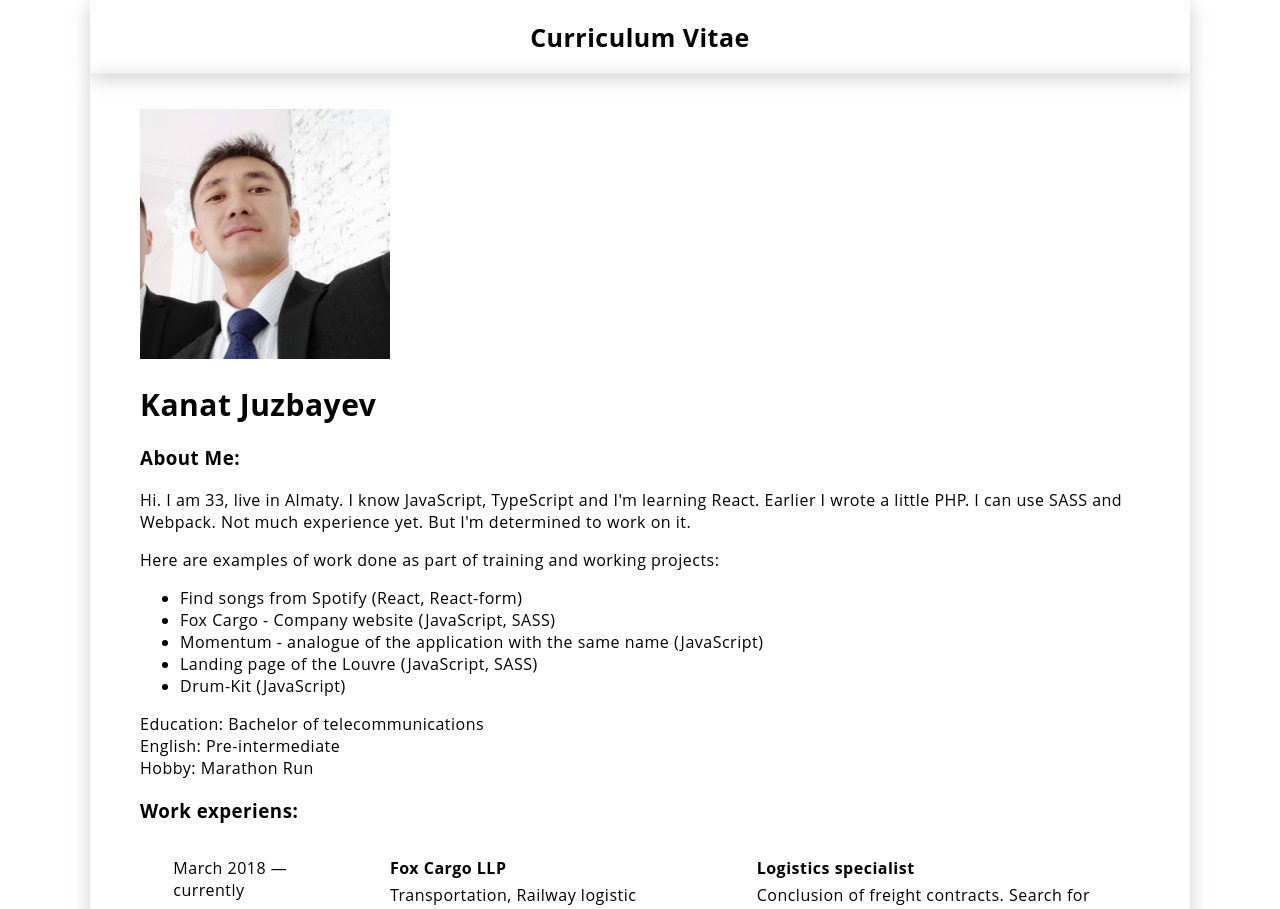
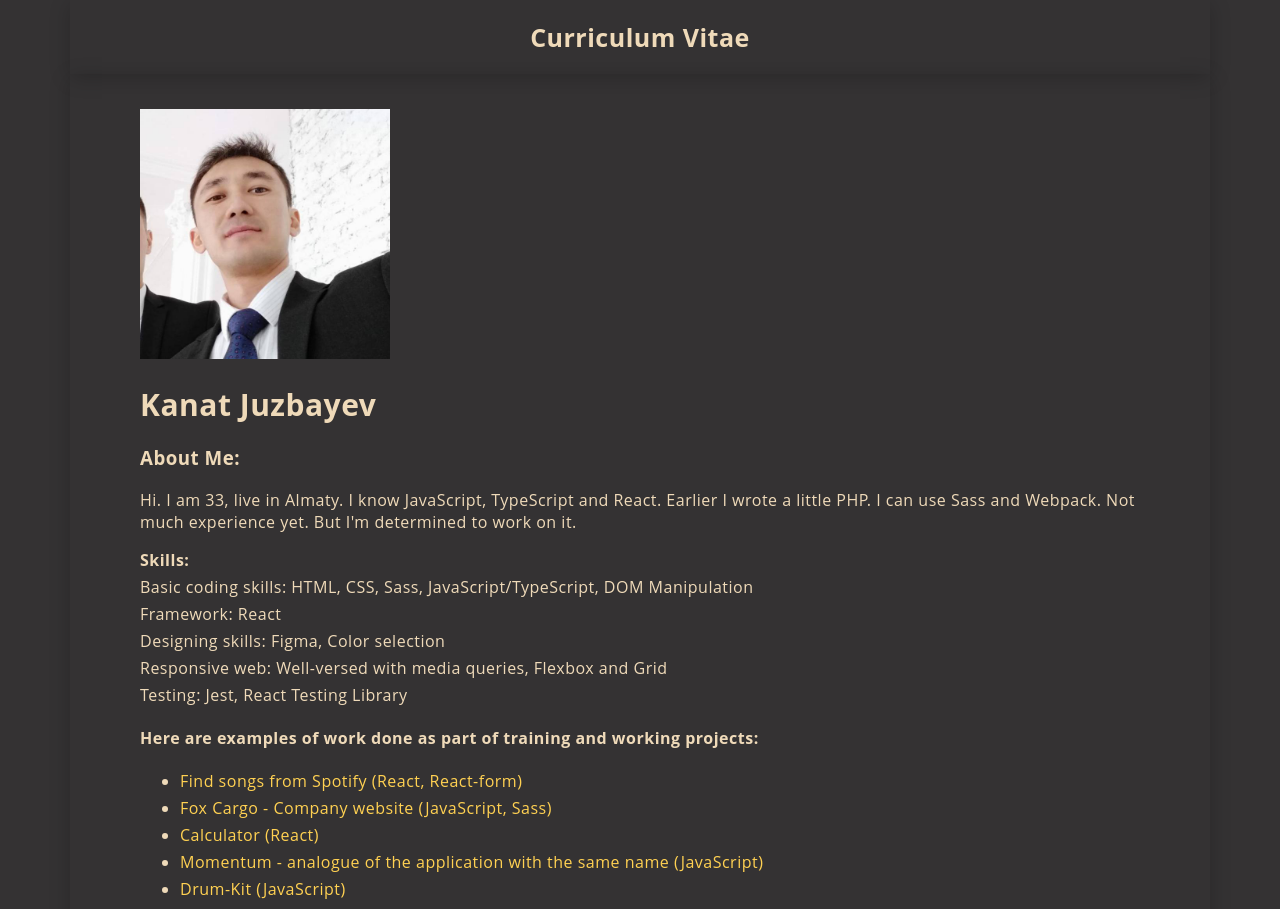
Before and after one commit to KanatJuzbayev/cv-react, a React (Create React App) app: page / in a window 1280 px wide. Shown: the top 909 px of the page. Built offline with nearby package versions, Linux system fonts and the light colour scheme.

Commit message:
feat: add project component

```diff
--- a/src/App.css
+++ /dev/null
@@ -1,99 +0,0 @@
-.App {
-  text-align: center;
-}
-
-.wrapper {
-  max-width: 1000px;
-  margin: auto;
-  box-shadow: 0px 4px 20px rgba(0, 0, 0, 0.2);
-  padding: 20px 50px;
-}
-
-.header__wrapper {
-  text-align: center;
-}
-
-.outer {
-  font-size: 30px;
-}
-
-.header__tittle {
-  font-size: 25px;
-  font-weight: bold;
-  margin: 0px;
-}
-
-.content__wrapper {
-  text-align: left;
-}
-
-.footer_wrapper {
-  display: flex;
-  flex-wrap: wrap;
-  justify-content: space-between;
-  margin-bottom: 30px;
-}
-
-.avatar {
-  width: 250px;
-  margin-top: 15px;
-}
-
-.list {
-  padding-left: 0;
-  list-style: none;
-}
-
-.link {
-  cursor: pointer;
-  display: inline-flex;
-  align-items: center;
-  text-decoration: none;
-  color: black;
-}
-
-.link:hover {
-  color: #12b7b6;
-}
-
-.ico-github {
-  width: 50px;
-  margin-right: 15px;
-}
-
-.rs-school-js {
-  visibility: hidden;
-  width: 70px;
-  margin-right: 15px;
-}
-
-.work {
-  display: flex;
-  justify-content: space-around;
-  align-items: flex-start;
-}
-
-.date {
-  width: 150px;
-}
-
-.place {
-  width: 300px;
-}
-
-.position {
-  width: 350px;
-}
-
-.experiens__tittle {
-  font-weight: bold;
-  margin-bottom: 5px;
-}
-
-.experiens__text {
-  margin-top: 5px;
-}
-
-.address {
-  margin-bottom: 40px;
-}
--- a/src/App.tsx
+++ b/src/App.tsx
@@ -1,6 +1,7 @@
 import React from 'react';
-import './App.css';
 import icoGithub from './img/ico-github.svg';
+import Project from './components/project/Project';
+import projects from './components/project/projects.json';
 
 function App() {
   return (
@@ -15,57 +16,24 @@ function App() {
         <section>
           <h3>About Me:</h3>
           <p>
-            Hi. I am 33, live in Аlmaty. I know JavaScript, TypeScript and I&apos;m learning React.
-            Earlier I wrote a little PHP. I can use SASS and Webpack. Not much experience yet. But
-            I&apos;m determined to work on it.
+            Hi. I am 33, live in Аlmaty. I know JavaScript, TypeScript and React. Earlier I wrote a
+            little PHP. I can use Sass and Webpack. Not much experience yet. But I&apos;m determined
+            to work on it.
           </p>
-          <p>Here are examples of work done as part of training and working projects:</p>
-          <ul>
-            <li>
-              <a
-                className="link"
-                target="_blank"
-                rel="noreferrer"
-                href="https://kanatjuzbayev-hooks.netlify.app/"
-              >
-                Find songs from Spotify (React, React-form)
-              </a>
-            </li>
-            <li>
-              <a className="link" target="_blank" rel="noreferrer" href="https://foxcargo.kz/">
-                Fox Cargo - Company website (JavaScript, SASS)
-              </a>
-            </li>
-            <li>
-              <a
-                className="link"
-                target="_blank"
-                rel="noreferrer"
-                href="https://kanatjuzbayev-momentum.netlify.app/"
-              >
-                Momentum - analogue of the application with the same name (JavaScript)
-              </a>
-            </li>
-            <li>
-              <a
-                className="link"
-                target="_blank"
-                rel="noreferrer"
-                href="https://kanatjuzbayev-museum.netlify.app/"
-              >
-                Landing page of the Louvre (JavaScript, SASS)
-              </a>
-            </li>
-            <li>
-              <a
-                className="link"
-                target="_blank"
-                rel="noreferrer"
-                href="https://kanatjuzbayev-drum-kit.netlify.app/"
-              >
-                Drum-Kit (JavaScript)
-              </a>
-            </li>
+          <div className="skills">
+            <h4>Skills:</h4>
+            <p>Basic coding skills: HTML, CSS, Sass, JavaScript/TypeScript, DOM Manipulation</p>
+            <p>Framework: React</p>
+            <p>Designing skills: Figma, Color selection</p>
+            <p>Responsive web: Well-versed with media queries, Flexbox and Grid</p>
+            <p>Testing: Jest, React Testing Library</p>
+          </div>
+
+          <h4>Here are examples of work done as part of training and working projects:</h4>
+          <ul className="projects-list">
+            {projects.map((project, i) => {
+              return <Project project={project} key={i} />;
+            })}
           </ul>
 
           <p>
--- /dev/null
+++ b/src/components/project/Project.tsx
@@ -0,0 +1,21 @@
+import React from 'react';
+
+interface ProjectProps {
+  project: {
+    name: string;
+    link: string;
+    usedTechnology: string;
+  };
+}
+
+export default function Project(props: ProjectProps) {
+  return (
+    <>
+      <li>
+        <a className="link" target="_blank" rel="noreferrer" href={props.project.link}>
+          {props.project.name} ({props.project.usedTechnology})
+        </a>
+      </li>
+    </>
+  );
+}
--- /dev/null
+++ b/src/components/project/projects.json
@@ -0,0 +1,27 @@
+[
+  {
+    "name": "Find songs from Spotify",
+    "link": "https://kanatjuzbayev-hooks.netlify.app/",
+    "usedTechnology": "React, React-form"
+  },
+  {
+    "name": "Fox Cargo - Company website",
+    "link": "https://foxcargo.kz/",
+    "usedTechnology": "JavaScript, Sass"
+  },
+  {
+    "name": "Calculator",
+    "link": "https://kajuz-calculator.netlify.app/",
+    "usedTechnology": "React"
+  },
+  {
+    "name": "Momentum - analogue of the application with the same name",
+    "link": "https://kanatjuzbayev-momentum.netlify.app/",
+    "usedTechnology": "JavaScript"
+  },
+  {
+    "name": "Drum-Kit",
+    "link": "https://kanatjuzbayev-drum-kit.netlify.app/",
+    "usedTechnology": "JavaScript"
+  }
+]
--- a/src/index.css
+++ b/src/index.css
@@ -1,3 +1,10 @@
+:root {
+  --dark: #343233;
+  --primary: #efdab9;
+  --secondary: #ffd152;
+  --hov: #ebac00;
+}
+
 body {
   margin: 0;
   font-family: 'Open Sans', Verdana, sans-serif;
@@ -5,4 +12,108 @@ body {
 
   -webkit-font-smoothing: antialiased;
   -moz-osx-font-smoothing: grayscale;
+  background-color: var(--dark);
+  color: #efdab9;
 }
+
+.App {
+  text-align: center;
+}
+
+.wrapper {
+  max-width: 1000px;
+  margin: auto;
+  box-shadow: 0px 4px 20px rgba(0, 0, 0, 0.2);
+  padding: 20px 70px;
+}
+
+.header__wrapper {
+  text-align: center;
+}
+
+.skills > * {
+  margin: 0 0 5px;
+}
+
+.projects-list > * {
+  margin: 0 0 5px;
+}
+
+.outer {
+  font-size: 30px;
+}
+
+.header__tittle {
+  font-size: 25px;
+  font-weight: bold;
+  margin: 0px;
+}
+
+.content__wrapper {
+  text-align: left;
+}
+
+.footer_wrapper {
+  display: flex;
+  flex-wrap: wrap;
+  justify-content: space-between;
+  margin-bottom: 30px;
+}
+
+.avatar {
+  width: 250px;
+  margin-top: 15px;
+}
+
+.list {
+  padding-left: 0;
+  list-style: none;
+}
+
+.link {
+  cursor: pointer;
+  display: inline-flex;
+  align-items: center;
+  text-decoration: none;
+  color: var(--secondary);
+}
+
+.link:hover {
+  color: var(--hov);
+}
+
+.ico-github {
+  width: 50px;
+  margin-right: 15px;
+}
+
+.work {
+  display: flex;
+  justify-content: space-around;
+  align-items: flex-start;
+}
+
+.date {
+  width: 150px;
+}
+
+.place {
+  width: 300px;
+}
+
+.position {
+  width: 350px;
+}
+
+.experiens__tittle {
+  font-weight: bold;
+  margin-bottom: 5px;
+}
+
+.experiens__text {
+  margin-top: 5px;
+}
+
+.address {
+  margin-bottom: 40px;
+}
```
Also changed, not shown: src/components/main/Main.tsx (deleted), src/components/project/Project.css (added).
